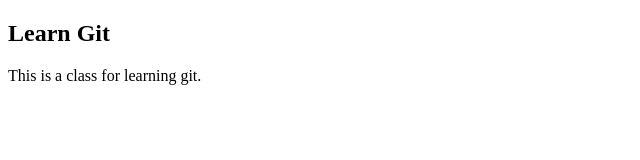
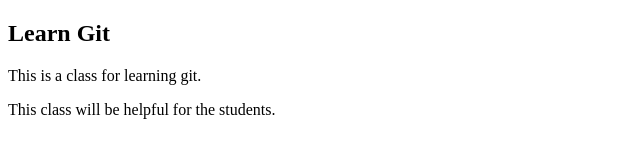
Before and after one commit to ascuetstd/seisdl, a plain HTML site: page index.html in a window 1280 px wide. Shown: the whole page, without its empty margins (0-640 px from the left). Drawn offline with Linux system fonts and the light colour scheme.

Commit message:
add a new line in index.html file

```diff
--- a/index.html
+++ b/index.html
@@ -10,6 +10,7 @@
     <div>
         <h2>Learn Git</h2>
         <p>This is a class for learning git.</p>
+        <p>This class will be helpful for the students.</p>
     </div>
 </body>
 </html>
```
